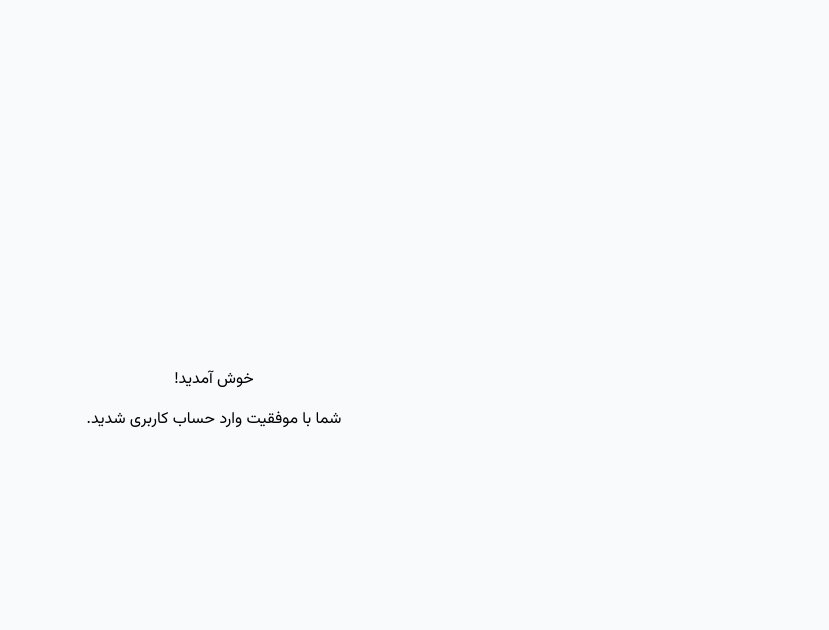
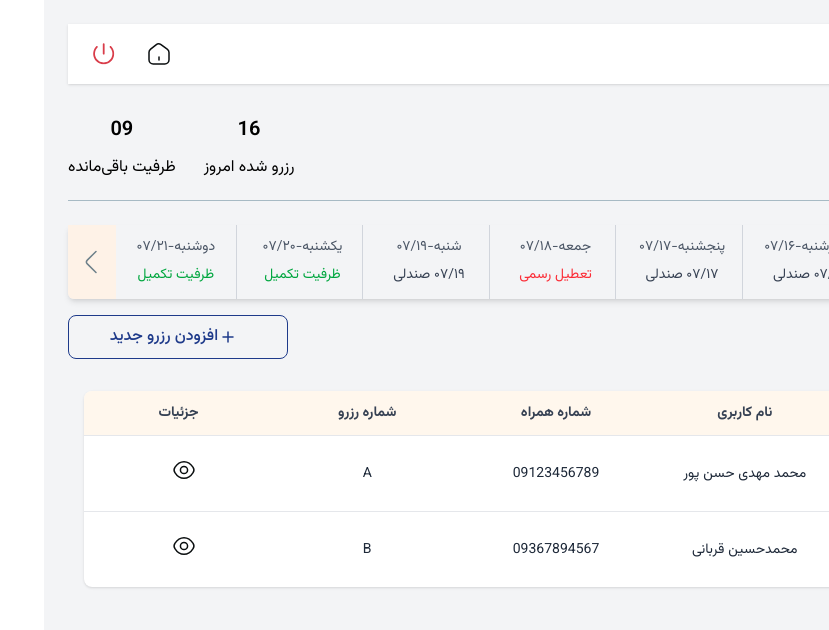
Before and after one commit to farnazseyedi/Co-working-space, a Next.js app: page /pages/dashboard in a window 1280 px wide. Shown: the top 630 px of the page, without its empty margins (451-1280 px from the left). Built offline with nearby package versions, Linux system fonts and the light colour scheme.

Commit message:
fix Packages

```diff
--- a/app/components/Navigation/NavigationBar.tsx
+++ b/app/components/Navigation/NavigationBar.tsx
@@ -15,8 +15,8 @@ interface MenuItem {
 
 const menuItems: MenuItem[] = [
   { title: "پیشخوان", href: "/pages/dashboard", Icon: Icons.PishkhanIcon },
-  { title: "رزروها", href: "/reservations", Icon: Icons.ReservationIcon },
-  { title: "کیف پول", href: "/finance", Icon: Icons.CoinIconNav },
+  { title: "پیام ها", href: "/pages/messages", Icon: Icons.ReservationIcon },
+  { title: "کیف پول", href: "/pages/finance", Icon: Icons.CoinIconNav },
 ];
 
 export default function Sidebar() {
--- a/app/components/pishkhan/Reservation/SummaryPanel.tsx
+++ b/app/components/pishkhan/Reservation/SummaryPanel.tsx
@@ -1,7 +1,7 @@
 "use client";
 
-import { toPersianNumber, formatPrice } from "../../../lib/Persian";
-import { Button } from "../../ui/Button";
+import { toPersianNumber, formatPrice } from "../../../../lib/persian";
+import { Button } from "../../ui/button";
 interface BookingSummaryProps {
   daysCount: number;
   basePrice: number;
--- a/app/dashboard/page.tsx
+++ /dev/null
@@ -1,10 +0,0 @@
-export default function DashboardPage() {
-  return (
-    <div className="flex h-screen items-center justify-center bg-gray-50">
-      <div className="text-center space-y-4">
-        <h1>خوش آمدید! </h1>
-        <p>شما با موفقیت وارد حساب کاربری شدید.</p>
-      </div>
-    </div>
-  );
-}
--- a/app/pages/dashboard/page.tsx
+++ b/app/pages/dashboard/page.tsx
@@ -1,10 +1,80 @@
-export default function DashboardPage() {
+"use client";
+
+import { useState } from "react";
+import NavigatinBar from "../../components/Navigation/NavigationBar";
+import PersianCalendar from "../../components/pishkhan/pishTable/PersianCalendar";
+import AddButton from "@/app/components/buttons/AddButton";
+import DaySlider from "../../components/pishkhan/DaySlider/DaySlider";
+import ReservationModal from "../../components/modals/ReservationModal";
+import HomeIcon from "@/app/assets/icons/header/HomeIcon";
+import VectorIcon from "@/app/assets/icons/header/VectorIcon";
+
+export default function Dashboard() {
+  const [activeIndex, setActiveIndex] = useState(0);
+
+  const [showModal, setShowModal] = useState(false);
+
+  const todayDate = "۱۴ شهریور ۱۴۰۴";
+
   return (
-    <div className="flex h-screen items-center justify-center bg-gray-50">
-      <div className="text-center space-y-4">
-        <h1>خوش آمدید! </h1>
-        <p>شما با موفقیت وارد حساب کاربری شدید.</p>
+    <div className="min-h-screen bg-gray-100 ">
+      <NavigatinBar />
+
+      <div className="mr-64 p-6">
+        <header className="bg-white shadow-sm px-6 py-4 flex items-center justify-between">
+          <div>
+            <h1 className="text-lg font-bold">داشبورد</h1>
+          </div>
+          <div className="flex gap-8">
+            <div>
+              <HomeIcon />
+            </div>
+            <div>
+              <VectorIcon />
+            </div>
+          </div>
+        </header>
+        <div className="flex justify-between items-center mt-8">
+          <div className="font-semibold text-2xl">چهارشنبه ۱۵ مهر ۱۴۰۴</div>
+          <div className="flex text-Neutral-500 flex-col justify-center">
+            <div className="flex gap-7">
+              <div className="flex flex-col items-center">
+                <div className="text-xl font-semibold">16</div>
+                <div className="mt-3">رزرو شده امروز</div>
+              </div>
+              <div className="flex flex-col items-center">
+                <div className="text-xl font-semibold">09</div>
+                <div className="mt-3">ظرفیت باقی‌مانده</div>
+              </div>
+            </div>
+          </div>
+        </div>
+        <div className="h-px bg-neutral-400 my-5 w-full"></div>
+
+        <div className="mt-6 space-y-4">
+          <DaySlider
+            activeIndex={activeIndex}
+            setActiveIndex={setActiveIndex}
+          />
+
+          <div className="flex justify-between items-end">
+            <div className="font-bold text-xl">
+              <h1>لیست رزورهای امروز</h1>
+            </div>
+
+            <AddButton onClick={() => setShowModal(true)} />
+          </div>
+
+          <PersianCalendar activeIndex={activeIndex} />
+        </div>
       </div>
+
+      {showModal && (
+        <ReservationModal
+          date={todayDate}
+          onClose={() => setShowModal(false)}
+        />
+      )}
     </div>
   );
 }
--- /dev/null
+++ b/jalaali-js.d.ts
@@ -0,0 +1 @@
+declare module "jalaali-js";
--- a/lib/persian.ts
+++ b/lib/persian.ts
@@ -6,3 +6,6 @@ export const toPersianNumber = (n: number | string): string => {
 export const formatPrice = (price: number): string => {
   return toPersianNumber(price.toLocaleString());
 };
+export function cn(...classes: (string | undefined | null | false)[]) {
+  return classes.filter(Boolean).join(" ");
+}
```
Also changed, not shown: app/components/pishkhan/Reservation/Calendar.tsx (+7 -7 lines), 1 other file (tests, documents, lock files or other folders).
